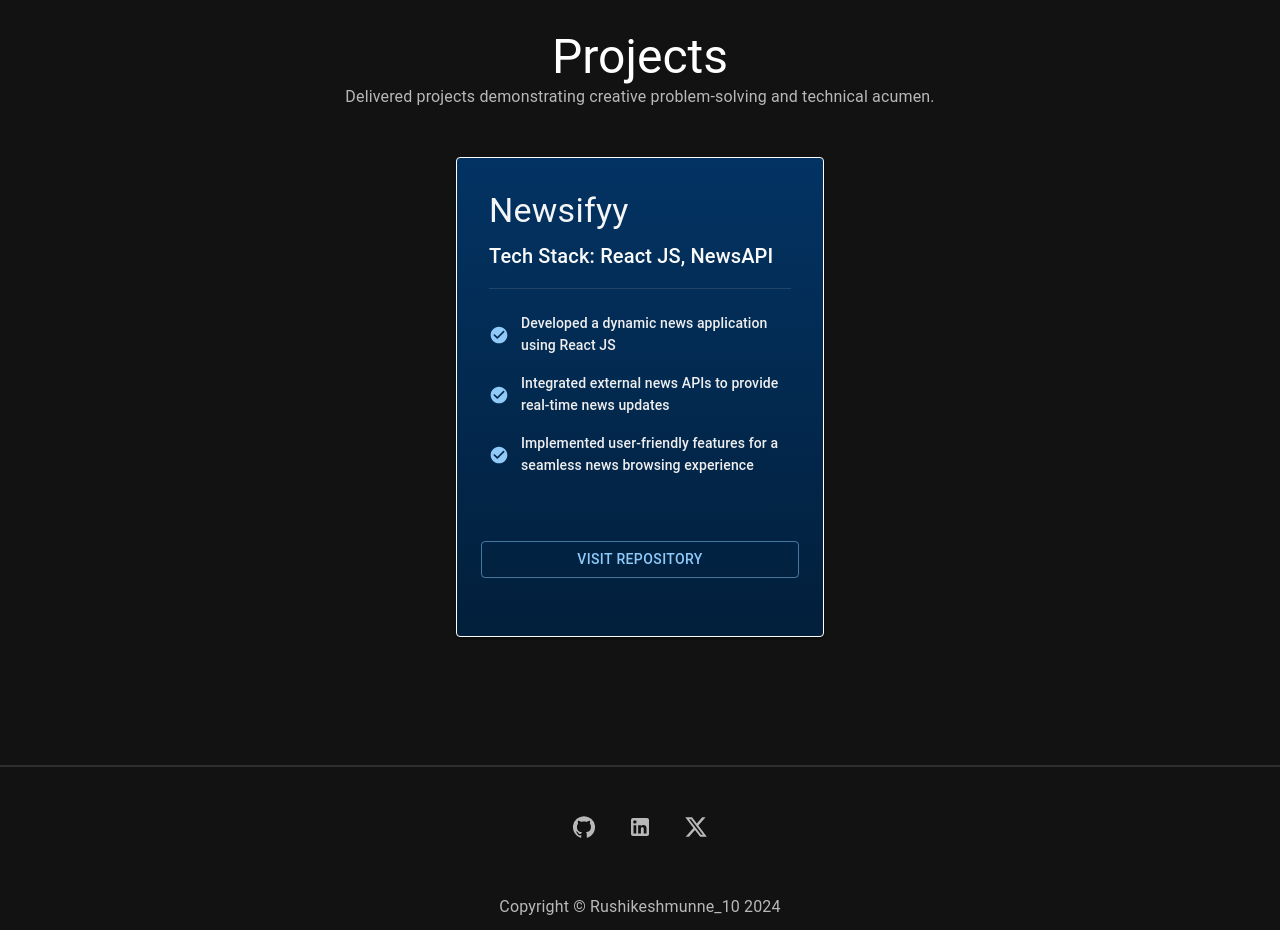
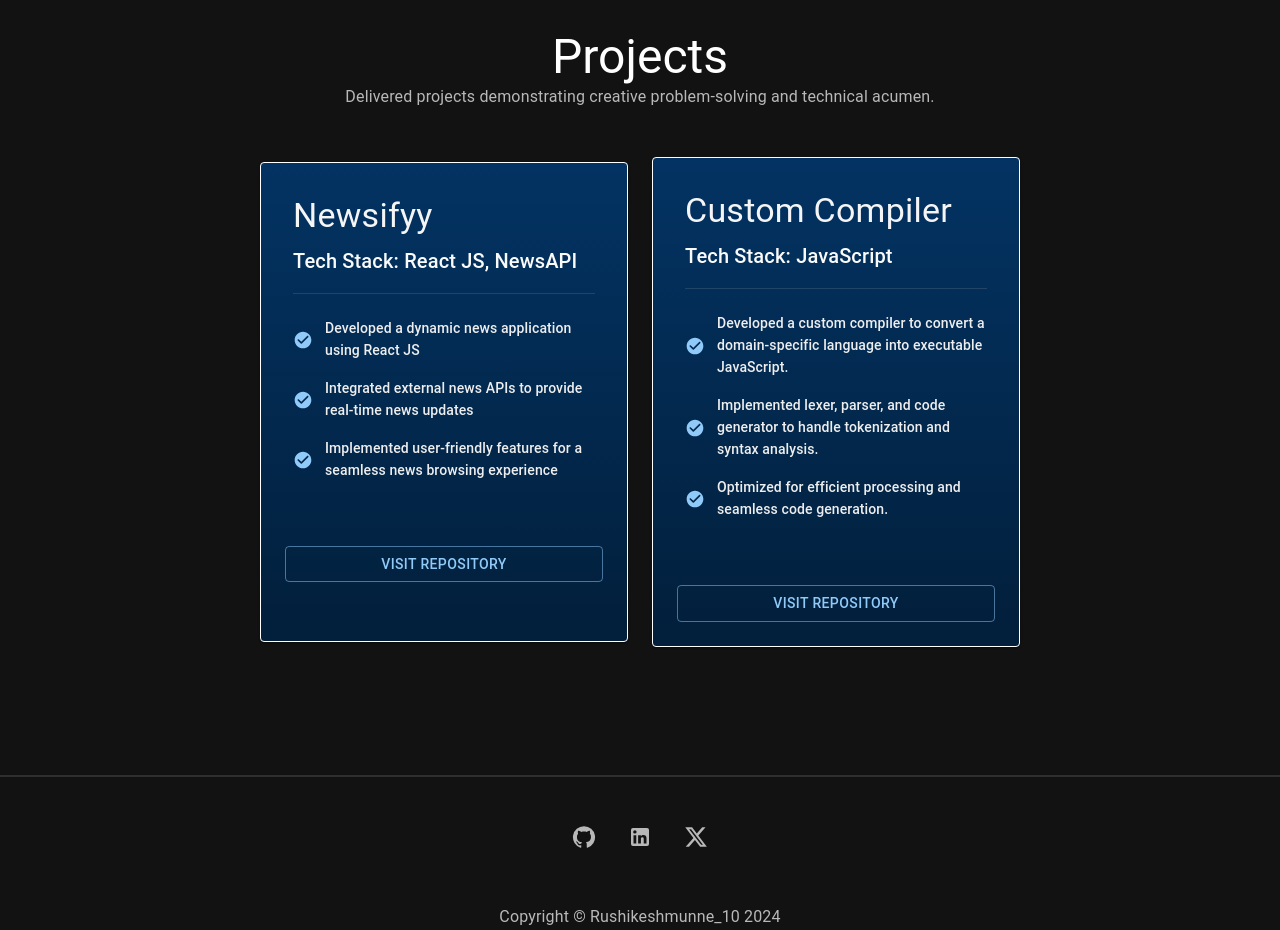
Before and after one commit to rushikeshmunne10/rushikeshmunneportfolio, a React (Vite) app: page / in a window 1280 px wide. Shown: the part 1820-2750 px from the top of the page. Built offline with nearby package versions, Linux system fonts and the light colour scheme.

Commit message:
project added

```diff
--- a/src/components/Projects.jsx
+++ b/src/components/Projects.jsx
@@ -25,7 +25,7 @@ const tiers = [
   //   link: 'https://rushikeshmunne10.github.io/todoApp/'
   // },
   {
-    title : 'Newsifyy ',
+    title : 'Newsifyy',
     stack : 'React JS, NewsAPI',
     description: [
       'Developed a dynamic news application using React JS',
@@ -36,6 +36,19 @@ const tiers = [
     buttonVariant: 'outlined',
     link: 'https://github.com/rushikeshmunne10/NewsApp',
   },
+  {
+    title: "Custom Compiler",
+    stack: "JavaScript",
+    description: [
+      "Developed a custom compiler to convert a domain-specific language into executable JavaScript.",
+      "Implemented lexer, parser, and code generator to handle tokenization and syntax analysis.",
+      "Optimized for efficient processing and seamless code generation."
+    ],
+    buttonText: "Visit Repository",
+    buttonVariant: "outlined",
+    link: "https://github.com/rushikeshmunne10/"
+  }
+
   // {
   //   title: 'Cloned Webpages',
   //   stack: 'HTML,CSS',
```
